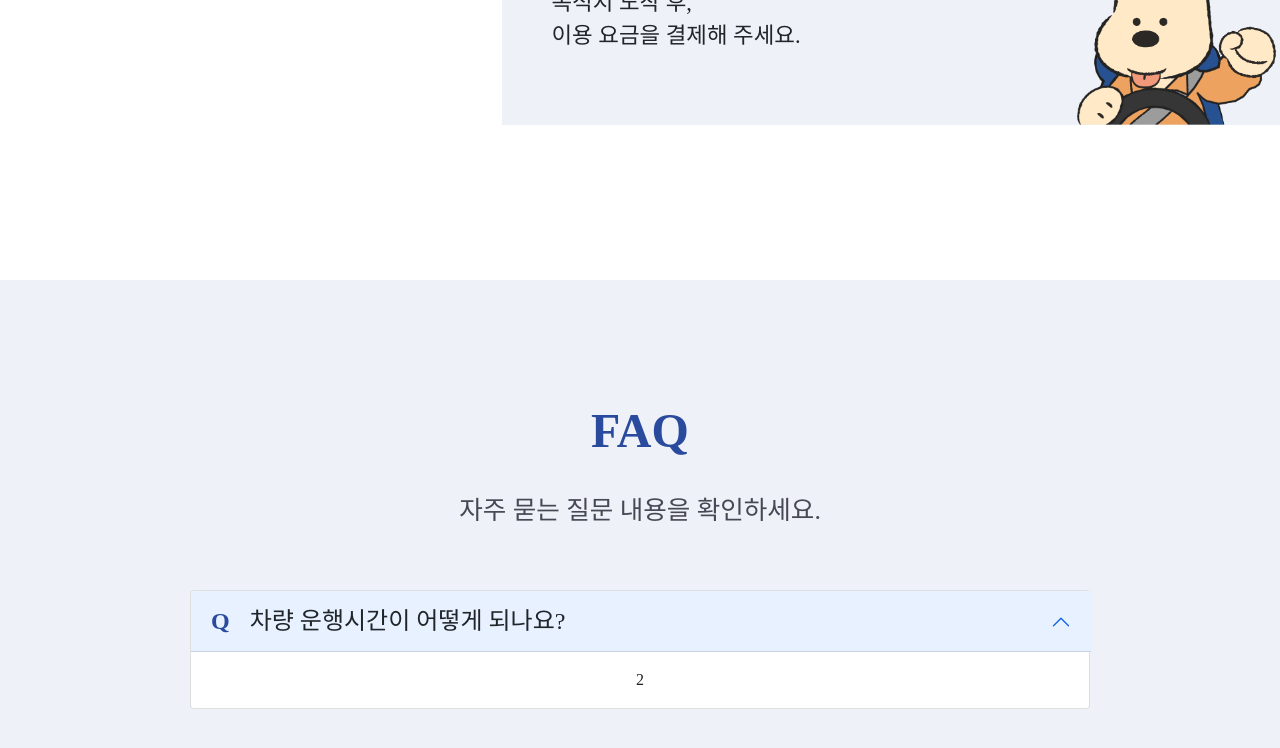
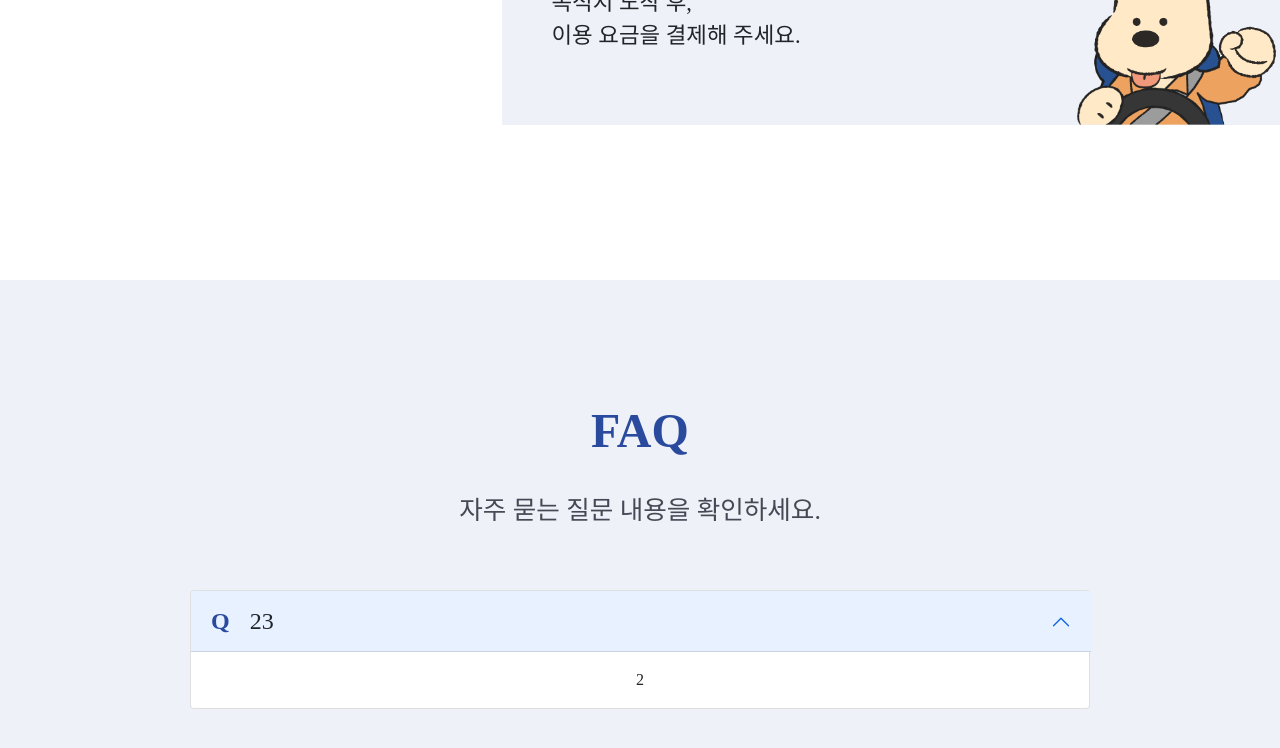
Before and after one commit to AnSangHyeon/mntx, a React (Create React App) app: page / in a window 1280 px wide. Shown: the part 3244-3992 px from the top of the page. Built offline with nearby package versions, Linux system fonts and the light colour scheme; what mobx-react-router would draw is missing.

Commit message:
[sh] 커밋테스트

```diff
--- a/src/pages/Home/index.tsx
+++ b/src/pages/Home/index.tsx
@@ -152,7 +152,7 @@ const Home: React.FC<IHomeProps> = (props: IHomeProps) => {
               <AccordionItem eventKey='0'>
                 <AccordionHead>
                   <HomeSection4BtnHighlight>Q</HomeSection4BtnHighlight>
-                  <HomeSection4Txt>차량 운행시간이 어떻게 되나요?</HomeSection4Txt>
+                  <HomeSection4Txt>23</HomeSection4Txt>
                 </AccordionHead>
                 <Accordion.Body>2</Accordion.Body>
               </AccordionItem>
```
